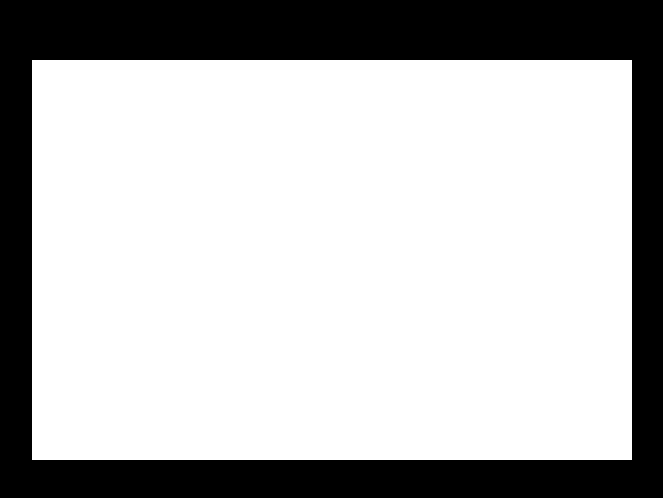
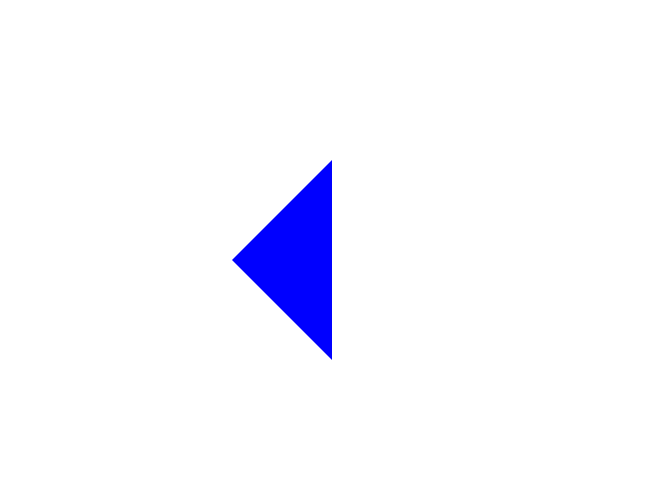
Before and after one commit to aras72h/freecoding, a plain HTML site: page index.html in a window 1280 px wide. Shown: the part 140-638 px from the top of the page, without its empty margins (308-971 px from the left). Drawn offline with Linux system fonts and the light colour scheme.

Commit message:
Draw triangle 14030920

```diff
--- a/index.html
+++ b/index.html
@@ -5,7 +5,7 @@
     <title>Title</title>
     <style>
         body {
-            background-color: black;
+            /* background-color: black; */
             display: flex;
             margin: 0;
             justify-content: center;
--- a/index.js
+++ b/index.js
@@ -1,62 +1,14 @@
-const canvas = document.getElementById('canvas');
+const canvas = document.querySelector('#canvas');
 const ctx = canvas.getContext('2d');
 ctx.canvas.width = 600;
 ctx.canvas.height = 400;
 
-const rectangle = {
-    width: 50,
-    height: 50,
-    x: 275,
-    y: 175,
-}
+ctx.fillStyle = 'blue';
+ctx.beginPath();
+ctx.moveTo(300, 200);
+ctx.lineTo(300,100);
+ctx.lineTo(200, 200);
+ctx.lineTo(300, 300);
+ctx.closePath();
 
-const draw = function () {
-    drawBg();
-    flash(5)
-};
-
-
-const flash = function (count) {
-    if (count === 0) return;
-
-    setTimeout(function () {
-        drawRectangle();
-        setTimeout(function () {
-            drawBg();
-            flash(count - 1);
-        }, 500)
-    }, 500)
-}
-
-
-const drawBg = function () {
-    ctx.fillStyle = '#fff';
-    ctx.fillRect(0, 0, 600, 400);
-}
-
-
-const drawRectangle = function () {
-    ctx.beginPath();
-    ctx.fillStyle = '#000';
-    ctx.rect(rectangle.x, rectangle.y, rectangle.width, rectangle.height);
-    ctx.fill();
-}
-
-draw();
-
-// const loop = async function() {
-//     ctx.fillStyle = '#fff';
-//     ctx.fillRect(0, 0, 600, 400);
-//     ctx.beginPath();
-//     ctx.fillStyle = `rgb(0, 0, 0)`;
-//     ctx.rect(rectangle.x, rectangle.y, rectangle.width, rectangle.height);
-//     ctx.fill();
-//
-//     setTimeout(() => {
-//         ctx.clearRect(rectangle.x, rectangle.y, rectangle.width, rectangle.height);
-//     }, 50);
-//
-//     window.requestAnimationFrame(loop);
-// }
-//
-// window.requestAnimationFrame(loop);
+ctx.fill();
```
